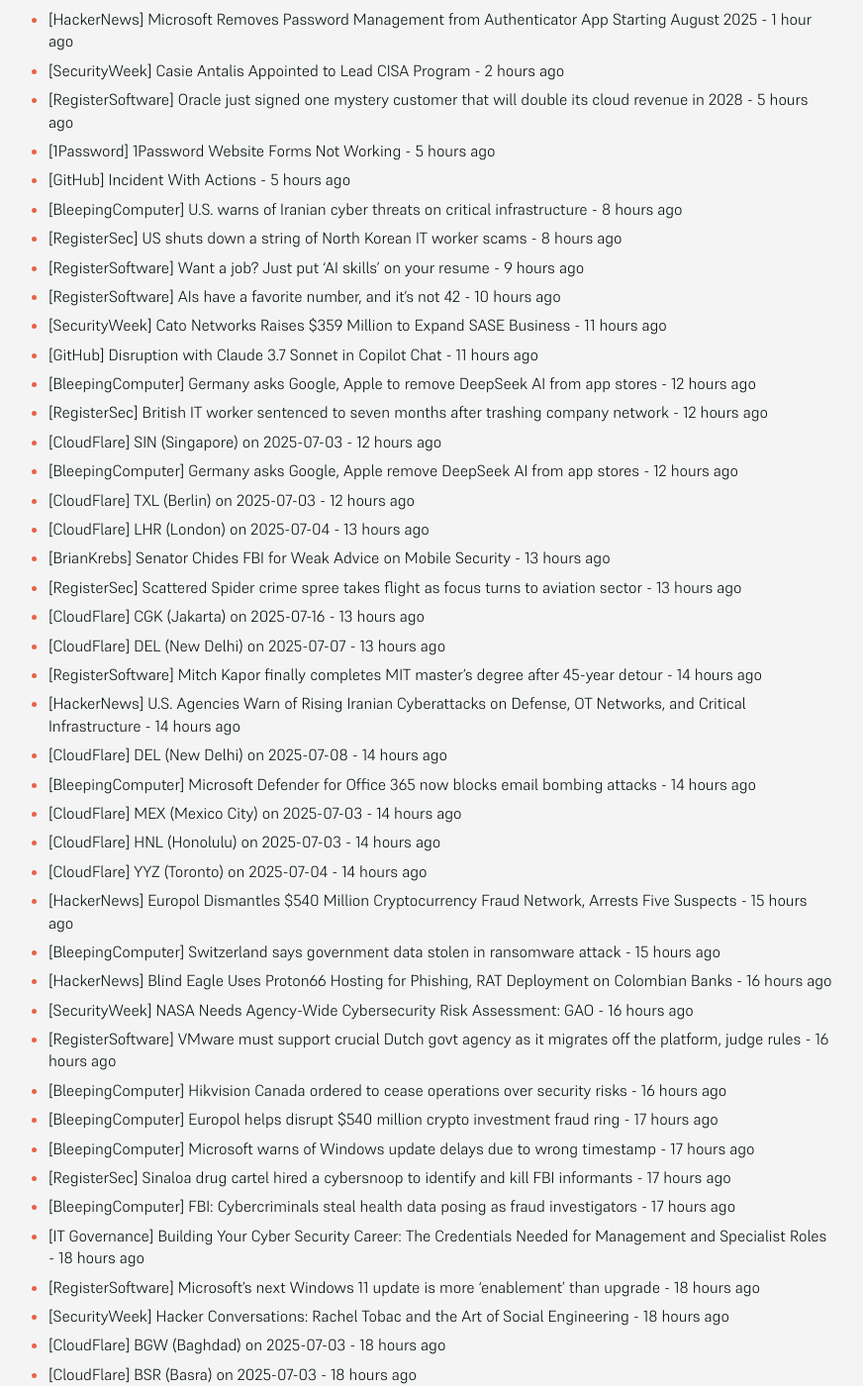
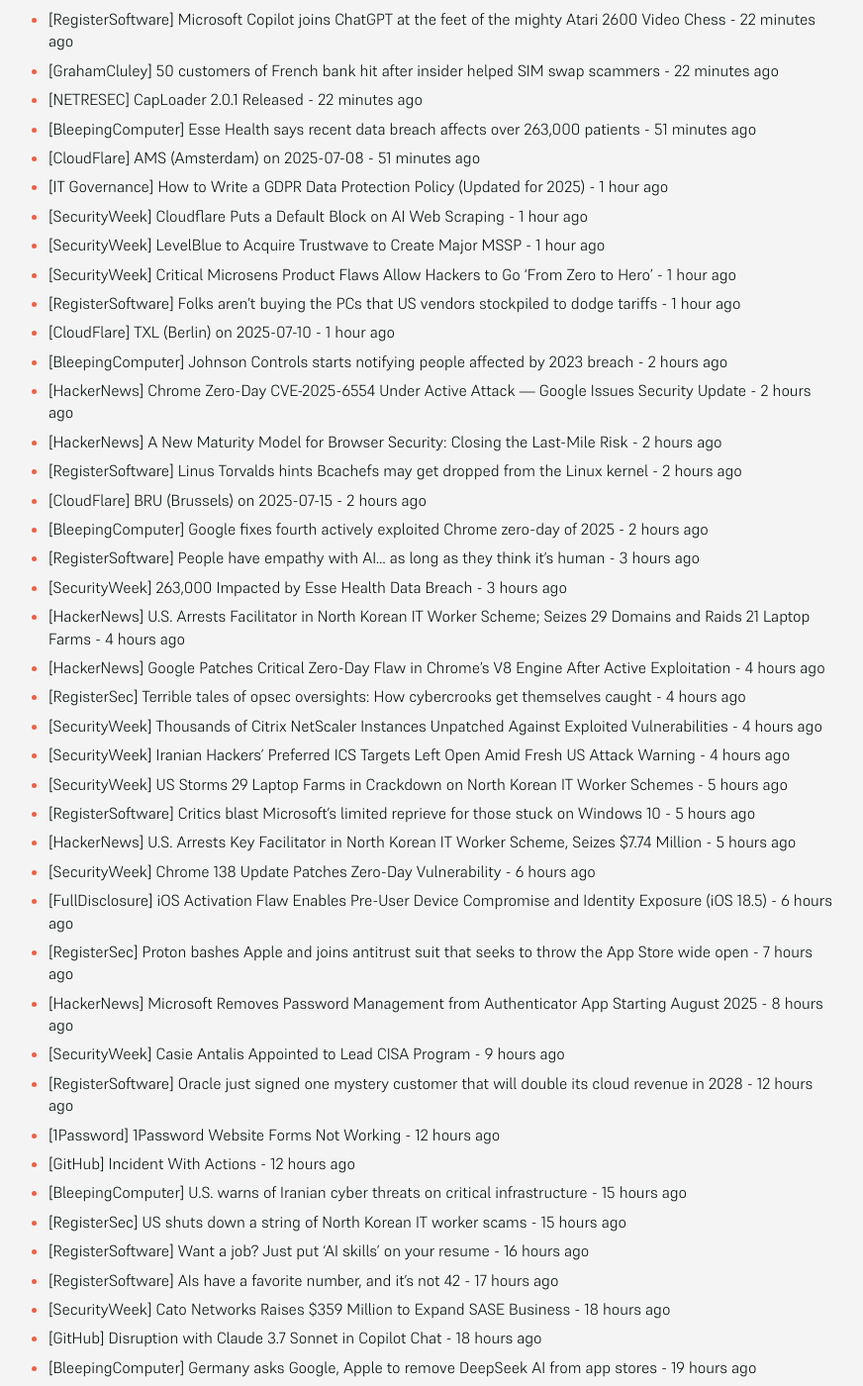
Before and after one commit to SecOpsNews/news, a Jekyll site: the page built from index.md, in a window 1280 px wide and 1400 px high, scrolled down 318 px. Shown: the whole window at 99% size, without its empty margins (215-1087 px from the left). Built offline with Jekyll 4.4.1, drawn with Linux system fonts in a browser that asks for light colours; some of the changed text lies outside the part shown.

Commit message:
New Feed

```diff
--- a/index.md
+++ b/index.md
@@ -9,87 +9,117 @@ description: Latest Updates
 
 <!-- SecOps start -->
 
-- [RegisterSec] Proton bashes Apple and joins antitrust suit that seeks to throw the App Store wide open - 21 minutes ago
-- [HackerNews] Microsoft Removes Password Management from Authenticator App Starting August 2025 - 1 hour ago
-- [SecurityWeek] Casie Antalis Appointed to Lead CISA Program - 2 hours ago
-- [RegisterSoftware] Oracle just signed one mystery customer that will double its cloud revenue in 2028 - 5 hours ago
-- [1Password] 1Password Website Forms Not Working - 5 hours ago
-- [GitHub] Incident With Actions - 5 hours ago
-- [BleepingComputer] U.S. warns of Iranian cyber threats on critical infrastructure - 8 hours ago
-- [RegisterSec] US shuts down a string of North Korean IT worker scams - 8 hours ago
-- [RegisterSoftware] Want a job? Just put 'AI skills' on your resume - 9 hours ago
-- [RegisterSoftware] AIs have a favorite number, and it's not 42 - 10 hours ago
-- [SecurityWeek] Cato Networks Raises $359 Million to Expand SASE Business - 11 hours ago
-- [GitHub] Disruption with Claude 3.7 Sonnet in Copilot Chat - 11 hours ago
-- [BleepingComputer] Germany asks Google, Apple to remove DeepSeek AI from app stores - 12 hours ago
-- [RegisterSec] British IT worker sentenced to seven months after trashing company network - 12 hours ago
-- [CloudFlare] SIN (Singapore) on 2025-07-03 - 12 hours ago
-- [BleepingComputer] Germany asks Google, Apple remove DeepSeek AI from app stores - 12 hours ago
-- [CloudFlare] TXL (Berlin) on 2025-07-03 - 12 hours ago
-- [CloudFlare] LHR (London) on 2025-07-04 - 13 hours ago
-- [BrianKrebs] Senator Chides FBI for Weak Advice on Mobile Security - 13 hours ago
-- [RegisterSec] Scattered Spider crime spree takes flight as focus turns to aviation sector - 13 hours ago
-- [CloudFlare] CGK (Jakarta) on 2025-07-16 - 13 hours ago
-- [CloudFlare] DEL (New Delhi) on 2025-07-07 - 13 hours ago
-- [RegisterSoftware] Mitch Kapor finally completes MIT master's degree after 45-year detour - 14 hours ago
-- [HackerNews] U.S. Agencies Warn of Rising Iranian Cyberattacks on Defense, OT Networks, and Critical Infrastructure - 14 hours ago
-- [CloudFlare] DEL (New Delhi) on 2025-07-08 - 14 hours ago
-- [BleepingComputer] Microsoft Defender for Office 365 now blocks email bombing attacks - 14 hours ago
-- [CloudFlare] MEX (Mexico City) on 2025-07-03 - 14 hours ago
-- [CloudFlare] HNL (Honolulu) on 2025-07-03 - 14 hours ago
-- [CloudFlare] YYZ (Toronto) on 2025-07-04 - 14 hours ago
-- [HackerNews] Europol Dismantles $540 Million Cryptocurrency Fraud Network, Arrests Five Suspects - 15 hours ago
-- [BleepingComputer] Switzerland says government data stolen in ransomware attack - 15 hours ago
-- [HackerNews] Blind Eagle Uses Proton66 Hosting for Phishing, RAT Deployment on Colombian Banks - 16 hours ago
-- [SecurityWeek] NASA Needs Agency-Wide Cybersecurity Risk Assessment: GAO - 16 hours ago
-- [RegisterSoftware] VMware must support crucial Dutch govt agency as it migrates off the platform, judge rules - 16 hours ago
-- [BleepingComputer] Hikvision Canada ordered to cease operations over security risks - 16 hours ago
-- [BleepingComputer] Europol helps disrupt $540 million crypto investment fraud ring - 17 hours ago
-- [BleepingComputer] Microsoft warns of Windows update delays due to wrong timestamp - 17 hours ago
-- [RegisterSec] Sinaloa drug cartel hired a cybersnoop to identify and kill FBI informants - 17 hours ago
-- [BleepingComputer] FBI: Cybercriminals steal health data posing as fraud investigators - 17 hours ago
-- [IT Governance] Building Your Cyber Security Career: The Credentials Needed for Management and Specialist Roles - 18 hours ago
-- [RegisterSoftware] Microsoft's next Windows 11 update is more 'enablement' than upgrade - 18 hours ago
-- [SecurityWeek] Hacker Conversations: Rachel Tobac and the Art of Social Engineering - 18 hours ago
-- [CloudFlare] BGW (Baghdad) on 2025-07-03 - 18 hours ago
-- [CloudFlare] BSR (Basra) on 2025-07-03 - 18 hours ago
-- [CloudFlare] NJF (Najaf) on 2025-07-03 - 18 hours ago
-- [CloudFlare] XNH (Nasiriyah) on 2025-07-03 - 18 hours ago
-- [CloudFlare] YHZ (Halifax) on 2025-07-09 - 18 hours ago
-- [CloudFlare] PHL (Philadelphia) on 2025-07-09 - 18 hours ago
-- [CloudFlare] BGI (Bridgetown) on 2025-07-09 - 18 hours ago
-- [CloudFlare] BGR (Bangor) on 2025-07-09 - 18 hours ago
-- [CloudFlare] FSD (Sioux Falls) on 2025-07-09 - 18 hours ago
-- [BleepingComputer] Over 1,200 Citrix servers unpatched against critical auth bypass flaw - 19 hours ago
-- [CloudFlare] BGW (Baghdad) on 2025-07-05 - 19 hours ago
-- [CloudFlare] BSR (Basra) on 2025-07-05 - 19 hours ago
-- [CloudFlare] NJF (Najaf) on 2025-07-05 - 19 hours ago
-- [CloudFlare] XNH (Nasiriyah) on 2025-07-05 - 19 hours ago
-- [CloudFlare] STI (Santiago de los Caballeros) on 2025-07-08 - 19 hours ago
-- [CloudFlare] SJU (San Juan) on 2025-07-08 - 19 hours ago
-- [CloudFlare] SDQ (Santo Domingo) on 2025-07-08 - 19 hours ago
-- [CloudFlare] KIN (Kingston) on 2025-07-08 - 19 hours ago
-- [RegisterSoftware] Arm muscles into server market – but can't wrestle control from x86 just yet - 19 hours ago
-- [SecurityWeek] Casie Antalis Named Executive Director of CISA - 19 hours ago
-- [HackerNews] ⚡ Weekly Recap: Airline Hacks, Citrix 0-Day, Outlook Malware, Banking Trojans and more - 19 hours ago
-- [HackerNews] Leveraging Credentials As Unique Identifiers: A Pragmatic Approach To NHI Inventories - 19 hours ago
-- [CloudFlare] GUA (Guatemala City) on 2025-07-02 - 19 hours ago
-- [CloudFlare] GDL (Guadalajara) on 2025-07-02 - 19 hours ago
-- [CloudFlare] QRO (Queretaro) on 2025-07-02 - 19 hours ago
-- [CloudFlare] ANC (Anchorage) on 2025-07-02 - 19 hours ago
-- [CloudFlare] SIN (Singapore) on 2025-07-02 - 19 hours ago
-- [IT Governance] Unlocking Access: How to Respond to a DSAR (Data Subject Access Request) - 19 hours ago
-- [SecurityWeek] Airoha Chip Vulnerabilities Expose Headphones to Takeover - 19 hours ago
+- [HackerNews] U.S. Agencies Warn of Rising Iranian Cyber Attacks on Defense, OT Networks, and Critical Infrastructure - 22 minutes ago
+- [RegisterSoftware] Microsoft Copilot joins ChatGPT at the feet of the mighty Atari 2600 Video Chess - 22 minutes ago
+- [GrahamCluley] 50 customers of French bank hit after insider helped SIM swap scammers - 22 minutes ago
+- [NETRESEC] CapLoader 2.0.1 Released - 22 minutes ago
+- [BleepingComputer] Esse Health says recent data breach affects over 263,000 patients - 51 minutes ago
+- [CloudFlare] AMS (Amsterdam) on 2025-07-08 - 51 minutes ago
+- [IT Governance] How to Write a GDPR Data Protection Policy (Updated for 2025) - 1 hour ago
+- [SecurityWeek] Cloudflare Puts a Default Block on AI Web Scraping - 1 hour ago
+- [SecurityWeek] LevelBlue to Acquire Trustwave to Create Major MSSP - 1 hour ago
+- [SecurityWeek] Critical Microsens Product Flaws Allow Hackers to Go ‘From Zero to Hero’ - 1 hour ago
+- [RegisterSoftware] Folks aren’t buying the PCs that US vendors stockpiled to dodge tariffs - 1 hour ago
+- [CloudFlare] TXL (Berlin) on 2025-07-10 - 1 hour ago
+- [BleepingComputer] Johnson Controls starts notifying people affected by 2023 breach - 2 hours ago
+- [HackerNews] Chrome Zero-Day CVE-2025-6554 Under Active Attack — Google Issues Security Update - 2 hours ago
+- [HackerNews] A New Maturity Model for Browser Security: Closing the Last-Mile Risk - 2 hours ago
+- [RegisterSoftware] Linus Torvalds hints Bcachefs may get dropped from the Linux kernel - 2 hours ago
+- [CloudFlare] BRU (Brussels) on 2025-07-15 - 2 hours ago
+- [BleepingComputer] Google fixes fourth actively exploited Chrome zero-day of 2025 - 2 hours ago
+- [RegisterSoftware] People have empathy with AI… as long as they think it's human - 3 hours ago
+- [SecurityWeek] 263,000 Impacted by Esse Health Data Breach - 3 hours ago
+- [HackerNews] U.S. Arrests Facilitator in North Korean IT Worker Scheme; Seizes 29 Domains and Raids 21 Laptop Farms - 4 hours ago
+- [HackerNews] Google Patches Critical Zero-Day Flaw in Chrome’s V8 Engine After Active Exploitation - 4 hours ago
+- [RegisterSec] Terrible tales of opsec oversights: How cybercrooks get themselves caught - 4 hours ago
+- [SecurityWeek] Thousands of Citrix NetScaler Instances Unpatched Against Exploited Vulnerabilities - 4 hours ago
+- [SecurityWeek] Iranian Hackers’ Preferred ICS Targets Left Open Amid Fresh US Attack Warning - 4 hours ago
+- [SecurityWeek] US Storms 29 Laptop Farms in Crackdown on North Korean IT Worker Schemes - 5 hours ago
+- [RegisterSoftware] Critics blast Microsoft's limited reprieve for those stuck on Windows 10 - 5 hours ago
+- [HackerNews] U.S. Arrests Key Facilitator in North Korean IT Worker Scheme, Seizes $7.74 Million - 5 hours ago
+- [SecurityWeek] Chrome 138 Update Patches Zero-Day Vulnerability - 6 hours ago
+- [FullDisclosure] iOS Activation Flaw Enables Pre-User Device Compromise and	Identity Exposure (iOS 18.5) - 6 hours ago
+- [RegisterSec] Proton bashes Apple and joins antitrust suit that seeks to throw the App Store wide open - 7 hours ago
+- [HackerNews] Microsoft Removes Password Management from Authenticator App Starting August 2025 - 8 hours ago
+- [SecurityWeek] Casie Antalis Appointed to Lead CISA Program - 9 hours ago
+- [RegisterSoftware] Oracle just signed one mystery customer that will double its cloud revenue in 2028 - 12 hours ago
+- [1Password] 1Password Website Forms Not Working - 12 hours ago
+- [GitHub] Incident With Actions - 12 hours ago
+- [BleepingComputer] U.S. warns of Iranian cyber threats on critical infrastructure - 15 hours ago
+- [RegisterSec] US shuts down a string of North Korean IT worker scams - 15 hours ago
+- [RegisterSoftware] Want a job? Just put 'AI skills' on your resume - 16 hours ago
+- [RegisterSoftware] AIs have a favorite number, and it's not 42 - 17 hours ago
+- [SecurityWeek] Cato Networks Raises $359 Million to Expand SASE Business - 18 hours ago
+- [GitHub] Disruption with Claude 3.7 Sonnet in Copilot Chat - 18 hours ago
+- [BleepingComputer] Germany asks Google, Apple to remove DeepSeek AI from app stores - 19 hours ago
+- [RegisterSec] British IT worker sentenced to seven months after trashing company network - 19 hours ago
 - [CloudFlare] SIN (Singapore) on 2025-07-03 - 19 hours ago
-- [CloudFlare] TXL (Berlin) on 2025-07-03 - 20 hours ago
-- [SecurityWeek] Canada Gives Hikvision the Boot on National Security Grounds - 20 hours ago
-- [RegisterSoftware] Cloud lobby warns EU: Clamp down on water rules and we'll evaporate - 21 hours ago
-- [SecurityWeek] Patrick Ware Named Executive Director of US Cyber Command - 21 hours ago
-- [CloudFlare] LHR (London) on 2025-07-04 - 21 hours ago
-- [RegisterSec] Your browser has ad tech's fingerprints all over it, but there's a clean-up squad in town - 22 hours ago
-- [SecurityWeek] Hawaiian Airlines Hacked as Aviation Sector Warned of Scattered Spider Attacks - 22 hours ago
-- [RegisterSoftware] Junior sysadmin’s first lines of code set off alarms. His next lot crashed the company - 23 hours ago
-- [SecurityWeek] Ahold Delhaize Data Breach Impacts 2.2 Million People - 23 hours ago
+- [BleepingComputer] Germany asks Google, Apple remove DeepSeek AI from app stores - 19 hours ago
+- [CloudFlare] TXL (Berlin) on 2025-07-03 - 19 hours ago
+- [CloudFlare] LHR (London) on 2025-07-04 - 20 hours ago
+- [BrianKrebs] Senator Chides FBI for Weak Advice on Mobile Security - 20 hours ago
+- [RegisterSec] Scattered Spider crime spree takes flight as focus turns to aviation sector - 20 hours ago
+- [CloudFlare] CGK (Jakarta) on 2025-07-16 - 20 hours ago
+- [CloudFlare] DEL (New Delhi) on 2025-07-07 - 20 hours ago
+- [RegisterSoftware] Mitch Kapor finally completes MIT master's degree after 45-year detour - 21 hours ago
+- [HackerNews] U.S. Agencies Warn of Rising Iranian Cyberattacks on Defense, OT Networks, and Critical Infrastructure - 21 hours ago
+- [CloudFlare] DEL (New Delhi) on 2025-07-08 - 21 hours ago
+- [BleepingComputer] Microsoft Defender for Office 365 now blocks email bombing attacks - 21 hours ago
+- [CloudFlare] MEX (Mexico City) on 2025-07-03 - 21 hours ago
+- [CloudFlare] HNL (Honolulu) on 2025-07-03 - 21 hours ago
+- [CloudFlare] YYZ (Toronto) on 2025-07-04 - 21 hours ago
+- [HackerNews] Europol Dismantles $540 Million Cryptocurrency Fraud Network, Arrests Five Suspects - 22 hours ago
+- [BleepingComputer] Switzerland says government data stolen in ransomware attack - 22 hours ago
+- [HackerNews] Blind Eagle Uses Proton66 Hosting for Phishing, RAT Deployment on Colombian Banks - 23 hours ago
+- [SecurityWeek] NASA Needs Agency-Wide Cybersecurity Risk Assessment: GAO - 23 hours ago
+- [RegisterSoftware] VMware must support crucial Dutch govt agency as it migrates off the platform, judge rules - 23 hours ago
+- [BleepingComputer] Hikvision Canada ordered to cease operations over security risks - 23 hours ago
+- [BleepingComputer] Europol helps disrupt $540 million crypto investment fraud ring - 1 day ago
+- [BleepingComputer] Microsoft warns of Windows update delays due to wrong timestamp - 1 day ago
+- [RegisterSec] Sinaloa drug cartel hired a cybersnoop to identify and kill FBI informants - 1 day ago
+- [BleepingComputer] FBI: Cybercriminals steal health data posing as fraud investigators - 1 day ago
+- [IT Governance] Building Your Cyber Security Career: The Credentials Needed for Management and Specialist Roles - 1 day ago
+- [RegisterSoftware] Microsoft's next Windows 11 update is more 'enablement' than upgrade - 1 day ago
+- [SecurityWeek] Hacker Conversations: Rachel Tobac and the Art of Social Engineering - 1 day ago
+- [CloudFlare] BGW (Baghdad) on 2025-07-03 - 1 day ago
+- [CloudFlare] BSR (Basra) on 2025-07-03 - 1 day ago
+- [CloudFlare] NJF (Najaf) on 2025-07-03 - 1 day ago
+- [CloudFlare] XNH (Nasiriyah) on 2025-07-03 - 1 day ago
+- [CloudFlare] YHZ (Halifax) on 2025-07-09 - 1 day ago
+- [CloudFlare] PHL (Philadelphia) on 2025-07-09 - 1 day ago
+- [CloudFlare] BGI (Bridgetown) on 2025-07-09 - 1 day ago
+- [CloudFlare] BGR (Bangor) on 2025-07-09 - 1 day ago
+- [CloudFlare] FSD (Sioux Falls) on 2025-07-09 - 1 day ago
+- [BleepingComputer] Over 1,200 Citrix servers unpatched against critical auth bypass flaw - 1 day ago
+- [CloudFlare] BGW (Baghdad) on 2025-07-05 - 1 day ago
+- [CloudFlare] BSR (Basra) on 2025-07-05 - 1 day ago
+- [CloudFlare] NJF (Najaf) on 2025-07-05 - 1 day ago
+- [CloudFlare] XNH (Nasiriyah) on 2025-07-05 - 1 day ago
+- [CloudFlare] STI (Santiago de los Caballeros) on 2025-07-08 - 1 day ago
+- [CloudFlare] SJU (San Juan) on 2025-07-08 - 1 day ago
+- [CloudFlare] SDQ (Santo Domingo) on 2025-07-08 - 1 day ago
+- [CloudFlare] KIN (Kingston) on 2025-07-08 - 1 day ago
+- [RegisterSoftware] Arm muscles into server market – but can't wrestle control from x86 just yet - 1 day ago
+- [SecurityWeek] Casie Antalis Named Executive Director of CISA - 1 day ago
+- [HackerNews] ⚡ Weekly Recap: Airline Hacks, Citrix 0-Day, Outlook Malware, Banking Trojans and more - 1 day ago
+- [HackerNews] Leveraging Credentials As Unique Identifiers: A Pragmatic Approach To NHI Inventories - 1 day ago
+- [CloudFlare] GUA (Guatemala City) on 2025-07-02 - 1 day ago
+- [CloudFlare] GDL (Guadalajara) on 2025-07-02 - 1 day ago
+- [CloudFlare] QRO (Queretaro) on 2025-07-02 - 1 day ago
+- [CloudFlare] ANC (Anchorage) on 2025-07-02 - 1 day ago
+- [CloudFlare] SIN (Singapore) on 2025-07-02 - 1 day ago
+- [IT Governance] Unlocking Access: How to Respond to a DSAR (Data Subject Access Request) - 1 day ago
+- [SecurityWeek] Airoha Chip Vulnerabilities Expose Headphones to Takeover - 1 day ago
+- [CloudFlare] SIN (Singapore) on 2025-07-03 - 1 day ago
+- [CloudFlare] TXL (Berlin) on 2025-07-03 - 1 day ago
+- [SecurityWeek] Canada Gives Hikvision the Boot on National Security Grounds - 1 day ago
+- [RegisterSoftware] Cloud lobby warns EU: Clamp down on water rules and we'll evaporate - 1 day ago
+- [SecurityWeek] Patrick Ware Named Executive Director of US Cyber Command - 1 day ago
+- [CloudFlare] LHR (London) on 2025-07-04 - 1 day ago
+- [RegisterSec] Your browser has ad tech's fingerprints all over it, but there's a clean-up squad in town - 1 day ago
+- [SecurityWeek] Hawaiian Airlines Hacked as Aviation Sector Warned of Scattered Spider Attacks - 1 day ago
+- [RegisterSoftware] Junior sysadmin’s first lines of code set off alarms. His next lot crashed the company - 1 day ago
+- [SecurityWeek] Ahold Delhaize Data Breach Impacts 2.2 Million People - 1 day ago
 - [RegisterSoftware] Don't pay for AI support failures, says Gradient Labs CEO - 1 day ago
 - [CloudFlare] CGK (Jakarta) on 2025-07-16 - 1 day ago
 - [RegisterSec] Canada orders Chinese CCTV biz Hikvision to quit the country ASAP - 1 day ago
@@ -99,7 +129,6 @@ description: Latest Updates
 - [BleepingComputer] Google rolls out Veo 3 video generator, try it for free using credits - 1 day ago
 - [BleepingComputer] Cloudflare open-sources Orange Meets with End-to-End encryption - 1 day ago
 - [BleepingComputer] Bluetooth flaws could let hackers spy through your microphone - 1 day ago
-- [RegisterSoftware] AI agents get office tasks wrong around 70% of the time, and a lot of them aren't AI at all - 1 day ago
 - [DataBreaches] Russian-linked hackers appear to have launched a crippling cyberattack on Western New Mexico University - 2 months ago
 - [DataBreaches] SK Telecom vows to take full responsibility for damage from recent data leak - 2 months ago
 - [HackerNews] Storm-1977 Hits Education Clouds with AzureChecker, Deploys 200+ Crypto Mining Containers - 2 months ago
```
